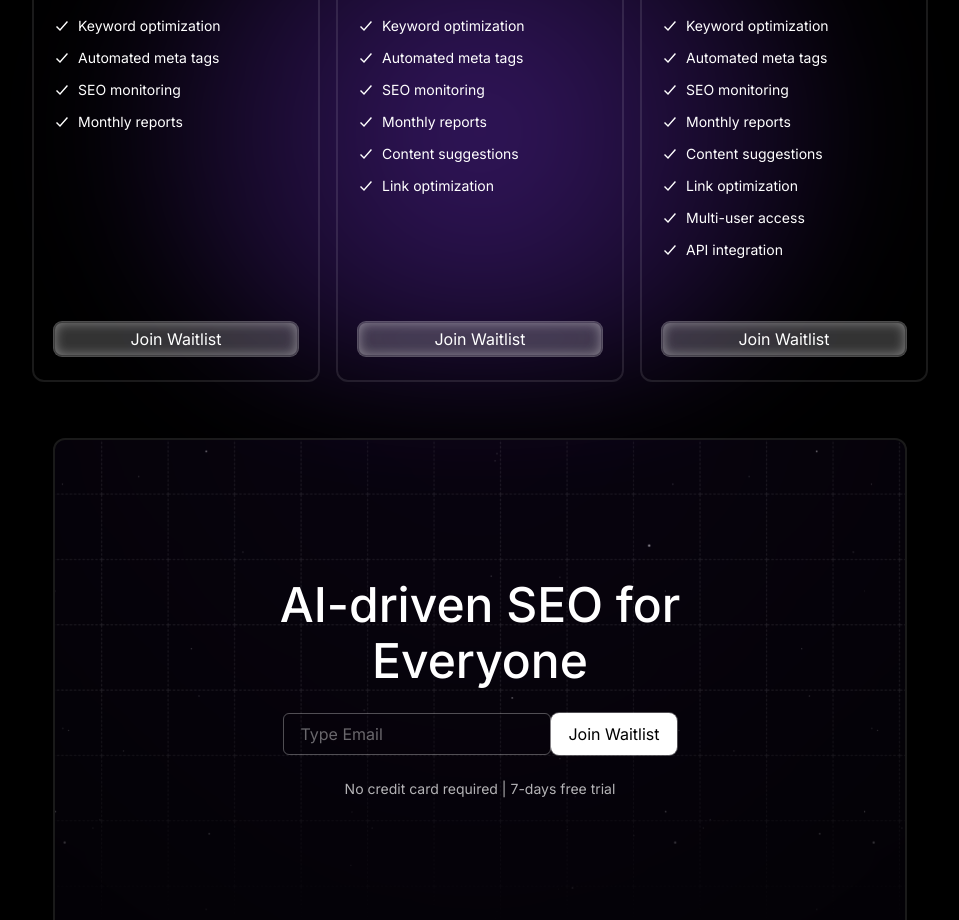
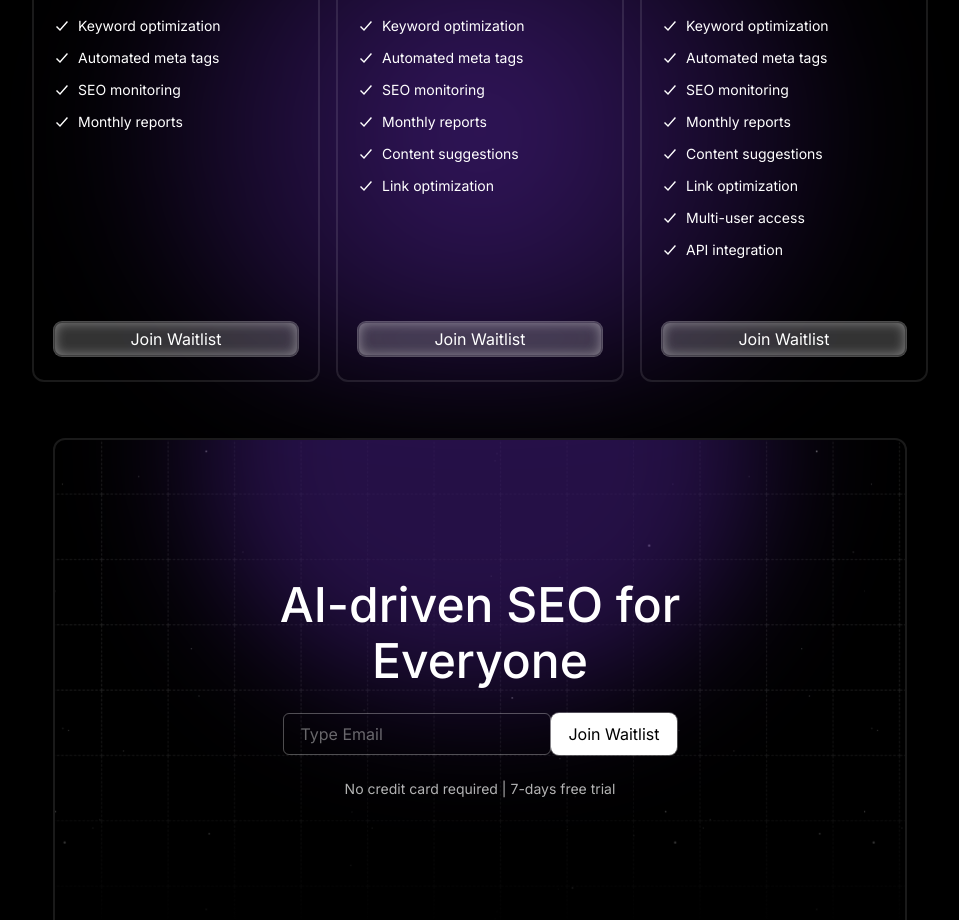
Before and after one commit to subodhGalande/AI-Startup-Landing-Page, a React (Vite) app: page / in a window 1280 px wide. Shown: the part 3700-4620 px from the top of the page, without its empty margins (160-1119 px from the left). Built offline with nearby package versions, Linux system fonts and the light colour scheme.

Commit message:
fix: connect gradient

```diff
--- a/src/Components/connect.jsx
+++ b/src/Components/connect.jsx
@@ -5,7 +5,7 @@ const Connect = () => {
         <div className="absolute -top-40 z-10 h-5/6 w-full rotate-90 rounded-full bg-[#361764] blur-3xl sm:hidden"></div>
         <div className="sm:bg-hero-pattern-desktop absolute inset-0 z-0 bg-hero-pattern-mobile bg-cover opacity-40"></div>
         <div className="absolute z-10 h-full w-full bg-gradient-to-t from-black to-transparent to-50%"></div>
-        <div className="absolute -top-80 z-10 h-full w-2/3 rounded-full bg-[#361764] blur-[400px]"></div>
+        <div className="absolute -top-60 z-10 h-full w-2/3 rounded-full bg-[#361764]/70 blur-3xl"></div>
         <div className="bg-stars-desktop absolute h-full w-full bg-contain"></div>
 
         <h1 className="relative z-10 text-center text-4xl font-medium text-white sm:h-fit sm:w-1/2 sm:text-5xl sm:leading-[3.5rem]">
```
